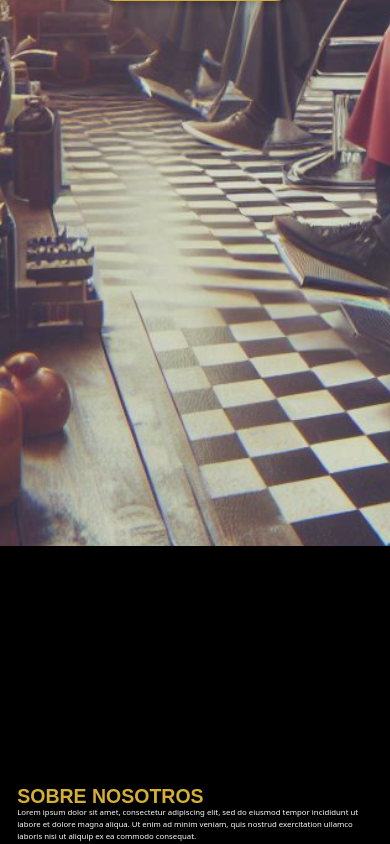
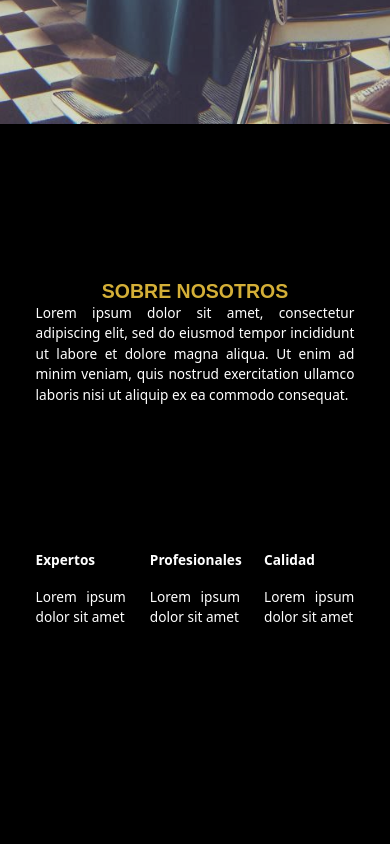
Before and after one commit to ferodriguezc/landing_peluqueria, a plain HTML site: page index.html in a window 390 px wide. Shown: the part 720-1564 px from the top of the page. Drawn offline with nearby package versions, Linux system fonts and the light colour scheme; files whose address does not match are found by name.

Commit message:
se mejora diseño responsive

```diff
--- a/assets/css/style.css
+++ b/assets/css/style.css
@@ -1,11 +1,11 @@
-html body {
+/* Reseteo de márgenes y tamaños */
+html, body {
     height: 100%;
     width: 100%;
-    margin: 0%;
+    margin: 0;
 }
 
-
-
+/* Tipografía */
 @font-face {
     font-family: 'brands';
     src: url('../fonts/fa-brands-400.woff') format('woff'),
@@ -14,99 +14,84 @@ html body {
     font-style: normal;
 }
 
-
+/* Estilos generales */
 p {
-    font-size: 2vw;
+    font-size: 1.8vw;
     color: #fff;
+    text-align: justify;
 }
 
-
-
-/*///////////////////////////////*/
-.welcome {
-    height: 150vh;
-    background-color: black;
-    background-image: url(../img/fondo_welcome.png);
-    background-repeat: no-repeat;
-    background-size: cover;
-
+@media (max-width: 768px) {
+    p {
+        font-size: 3.5vw;
+    }
 }
 
+/* ::::::::::::: WELCOME ::::::::::::: */
+.welcome {
+    min-height: 100vh;
+    background: black url(../img/fondo_welcome.png) no-repeat center/cover;
+    position: relative;
+}
+
+/* Contenedor del Header */
 .cont-header {
     display: flex;
     flex-direction: column;
     justify-content: center;
     align-items: center;
-    height: 150vh;
-    display: flex;
-    flex-direction: column;
-    align-items: center;
-    justify-items: center;
-    flex-wrap: nowrap;
-    justify-content: center;
+    height: 100vh;
     position: relative;
+}
 
+/* Efecto overlay */
+.overlay {
+    position: absolute;
+    top: 0;
+    left: 0;
+    width: 100%;
+    height: 100vh;
+    background-color: rgba(113, 109, 109, 0.25);
+    z-index: 90;
+}
+
+/* Títulos */
+.titulo, .subtitulo, .subtitulo-about {
+    font-family: 'brands', sans-serif;
+    text-transform: uppercase;
+    text-align: center;
+    margin: 0;
 }
 
 .titulo {
-    font-family: 'brands', sans-serif;
     font-weight: 800;
-    text-transform: uppercase;
     font-size: 6vw;
-    /* Tamaño relativo al ancho de la pantalla */
     color: rgb(224, 195, 30);
-    text-align: center;
-    /* Centrar el texto */
-    margin: 0;
 }
 
-
-@media (max-width: 768px) {
-    .titulo {
-        font-size: 12vw;
-        /* Aumentar el tamaño en móviles */
-    }
+.subtitulo, .subtitulo-about {
+    font-weight: 700;
+    font-size: 3vw;
+    color: white;
 }
 
-@media (max-width: 480px) {
-    .titulo {
-        font-size: 10vw;
-        /* Aumentar aún más en pantallas muy pequeñas */
-    }
+.subtitulo-about {
+    color: #d4af37;
+    text-align: left;
 }
 
-
-.subtitulo {
-    font-family: 'brands', sans-serif;
-    font-weight: 700;
-    text-transform: uppercase;
-    font-size: 3vw;
-    /* Tamaño relativo al ancho de la pantalla */
-    color: rgb(255, 255, 255);
-    text-align: center;
-    /* Centrar el texto */
-    margin: 0%;
+/* Responsividad de los títulos */
+@media (max-width: 768px) {
+    .titulo { font-size: 12vw; }
+    .subtitulo, .subtitulo-about { font-size: 5vw; }
 }
 
-
-@media (max-width: 768px) {
-    .subtitulo {
-        font-size: 5vw;
-        /* Aumentar el tamaño en móviles */
-    }
-}
-
-@media (max-width: 480px) {
-    .subtitulo {
-        font-size: 5vw;
-        /* Aumentar aún más en pantallas muy pequeñas */
-    }
-}
-
+/* ::::::::::::: BOTONES ::::::::::::: */
 .cont-btn {
     margin-top: 5%;
 }
 
+/* Botón de acción */
 .btn-accion {
     display: inline-block;
     padding: 15px 30px;
@@ -116,171 +101,51 @@ margin-top: 5%;
     text-transform: uppercase;
     color: #fff;
     background-color: #d4af37;
-    /* Dorado */
     border: 2px solid #d4af37;
     border-radius: 50px;
-    /* Bordes redondeados */
     text-decoration: none;
     transition: all 0.3s ease;
     box-shadow: 0 4px 6px rgba(0, 0, 0, 0.2);
-    /* Sombra */
 }
 
-/* Efecto hover */
+/* Efectos hover y active */
 .btn-accion:hover {
     color: #090909;
-    border-color: #d4af37;
     transform: translateY(-3px);
-    /* Efecto de levantar */
     box-shadow: 0 6px 8px rgba(0, 0, 0, 0.3);
-    /* Sombra más pronunciada */
 }
 
-/* Efecto active (al hacer clic) */
 .btn-accion:active {
     transform: translateY(0);
-    /* Vuelve a su posición original */
     box-shadow: 0 4px 6px rgba(0, 0, 0, 0.2);
-    /* Sombra normal */
 }
 
+/* Responsividad de los botones */
+@media (max-width: 768px) {
+    .btn-accion { font-size: 3vw; }
+}
 
+/* ::::::::::::: SECCIONES GENERALES ::::::::::::: */
+.about, .skill, .service, .project, .testimonial, .products, .contact, .footer {
+    min-height: 100vh;
+    display: flex;
+    align-items: center;
+    justify-content: center;
+}
 
+/* Fondo de las secciones */
+.about, .skill, .project, .products, .footer {
+    background-color: black;
+}
 
+.service, .testimonial, .contact {
+    background-color: white;
+}
+
+/* Ajuste de altura en móviles */
 @media (max-width: 768px) {
-    .btn-accion {
-        font-size: 3vw;
-        /* Aumentar el tamaño en móviles */
+    .about, .skill, .service, .project, .testimonial, .products, .contact, .footer {
+        min-height: 80vh;
+        padding: 50px 20px;
     }
 }
-
-@media (max-width: 480px) {
-    .btn-accion {
-        font-size: 3vw;
-        /* Aumentar aún más en pantallas muy pequeñas */
-    }
-}
-
-
-.overlay {
-    position: absolute;
-    top: 0;
-    left: 0;
-    width: 100%;
-    height: 150vh;
-    background-color: rgba(113, 109, 109, 0.253);
-    /* Fondo negro semitransparente */
-    z-index: 90;
-}
-
-.con-header {
-    position: relative;
-    z-index: 0;
-}
-
-/*///////////////////////////////*/
-/*///////////////////////////////*/
-/*///////////////////////////////*/
-
-
-
-.about {
-    height: 100vh;
-    background-color: rgb(0, 0, 0);
-}
-
-
-
-
-.subtitulo-about {
-    font-family: 'brands', sans-serif;
-    font-weight: 700;
-    text-transform: uppercase;
-    font-size: 3vw;
-    /* Tamaño relativo al ancho de la pantalla */
-    color: #d4af37;
-    text-align:left;
-    /* Centrar el texto */
-    margin: 0%;
-}
-
-
-@media (max-width: 768px) {
-    .subtitulo-about {
-        font-size: 5vw;
-        /* Aumentar el tamaño en móviles */
-    }
-}
-
-@media (max-width: 480px) {
-    .subtitulo-about {
-        font-size: 5vw;
-        /* Aumentar aún más en pantallas muy pequeñas */
-    }
-}
-
-
-
-
-/*///////////////////////////////*/
-/*///////////////////////////////*/
-/*///////////////////////////////*/
-
-
-
-.skill {
-
-    height: 150vh;
-    background-color: black;
-
-}
-
-
-
-
-.service {
-    height: 150vh;
-    background-color: rgb(255, 255, 255);
-
-}
-
-
-
-.project {
-    height: 150vh;
-    background-color: black;
-
-}
-
-
-
-
-.testimonial {
-    height: 150vh;
-    background-color: rgb(255, 255, 255);
-}
-
-
-
-.products {
-    height: 150vh;
-    background-color: black;
-
-}
-
-
-
-
-.contact {
-    height: 150vh;
-    background-color: rgb(255, 255, 255);
-
-}
-
-
-
-.footer {
-    height: 150vh;
-    background-color: rgb(4, 4, 4);
-
-}
--- a/index.html
+++ b/index.html
@@ -56,39 +56,46 @@
 
 
  <!--:::::ABOUT AREA START :::::::-->
-        <div class="about row d-flex flex-column flex-sm-row align-items-center justify-content-evenly">
+<div class="about row d-flex flex-column flex-md-row align-items-center justify-content-evenly gap-4">
 
-
-            <div class=" col-11 col-sm-5 d-flex flex-column">
-                <h2 class="subtitulo-about">Sobre nosotros</h2>
-                <p class="text-justify">Lorem ipsum dolor sit amet, consectetur adipiscing elit, sed do eiusmod tempor incididunt ut
+    <!-- Sección de texto -->
+    <div class="col-11 col-md-5 d-flex flex-column">
+        <h2 class="subtitulo-about text-center text-md-start">Sobre nosotros</h2>
+        <p class="text-justify">
+            Lorem ipsum dolor sit amet, consectetur adipiscing elit, sed do eiusmod tempor incididunt ut
             labore et dolore magna aliqua. Ut enim ad minim veniam, quis nostrud exercitation ullamco
             laboris nisi ut aliquip ex ea commodo consequat.
         </p>
-
     </div>
 
-            <div class="col-11 col-sm-5 d-flex flex-column justify-content-evenly">
-
-                <div class="row">
-                    <div class="col-4">
-                        <p>Expertos</p>
+    <!-- Sección de expertos -->
+    <div class="col-11 col-md-5 d-flex flex-column justify-content-center">
+        <div class="row text-center">
+            <div class="col-4 col-sm-4">
+                <p class="fw-bold">Expertos</p>
                 <p>Lorem ipsum dolor sit amet</p>
             </div>
-                    <div class="col-4">
-                        <p>Expertos</p>
+            <div class="col-4 col-sm-4">
+                <p class="fw-bold">Profesionales</p>
                 <p>Lorem ipsum dolor sit amet</p>
             </div>
-                    <div class="col-4">
-                        <p>Expertos</p>
+            <div class="col-4 col-sm-4">
+                <p class="fw-bold">Calidad</p>
                 <p>Lorem ipsum dolor sit amet</p>
+            </div>
         </div>
     </div>
 
 </div>
+<!--:::::ABOUT AREA END :::::::-->
 
-        </div>
-        <!--:::::ABOUT AREA END :::::::-->
+<style>
+    /* Justificar texto (para Bootstrap 5) */
+    .text-justify {
+        text-align: justify;
+    }
+</style>
+
 
         <!--:::::SKILL AREA START :::::::-->
         <div class="skill">
```
Lines whose indentation alone changed are shown as unchanged.
